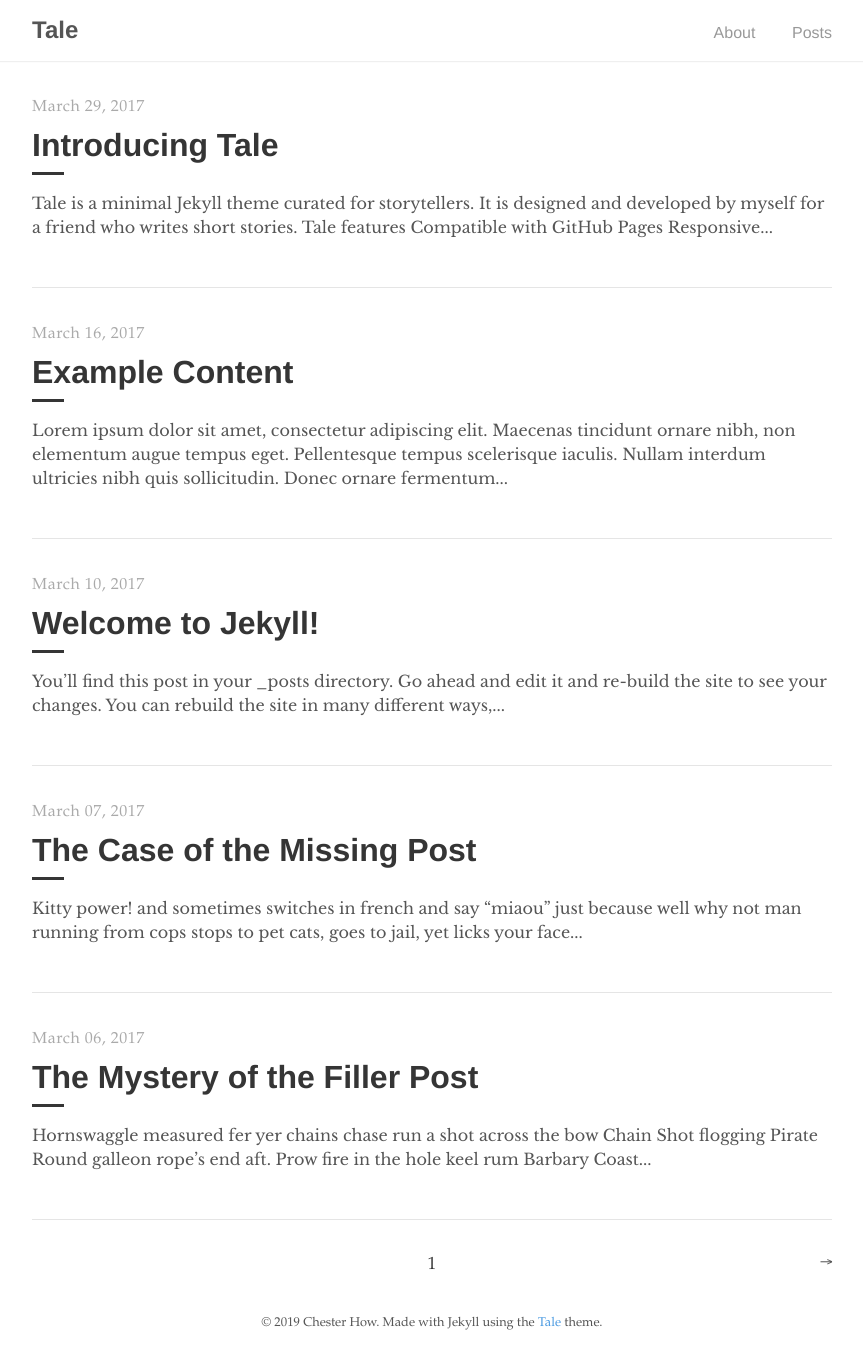
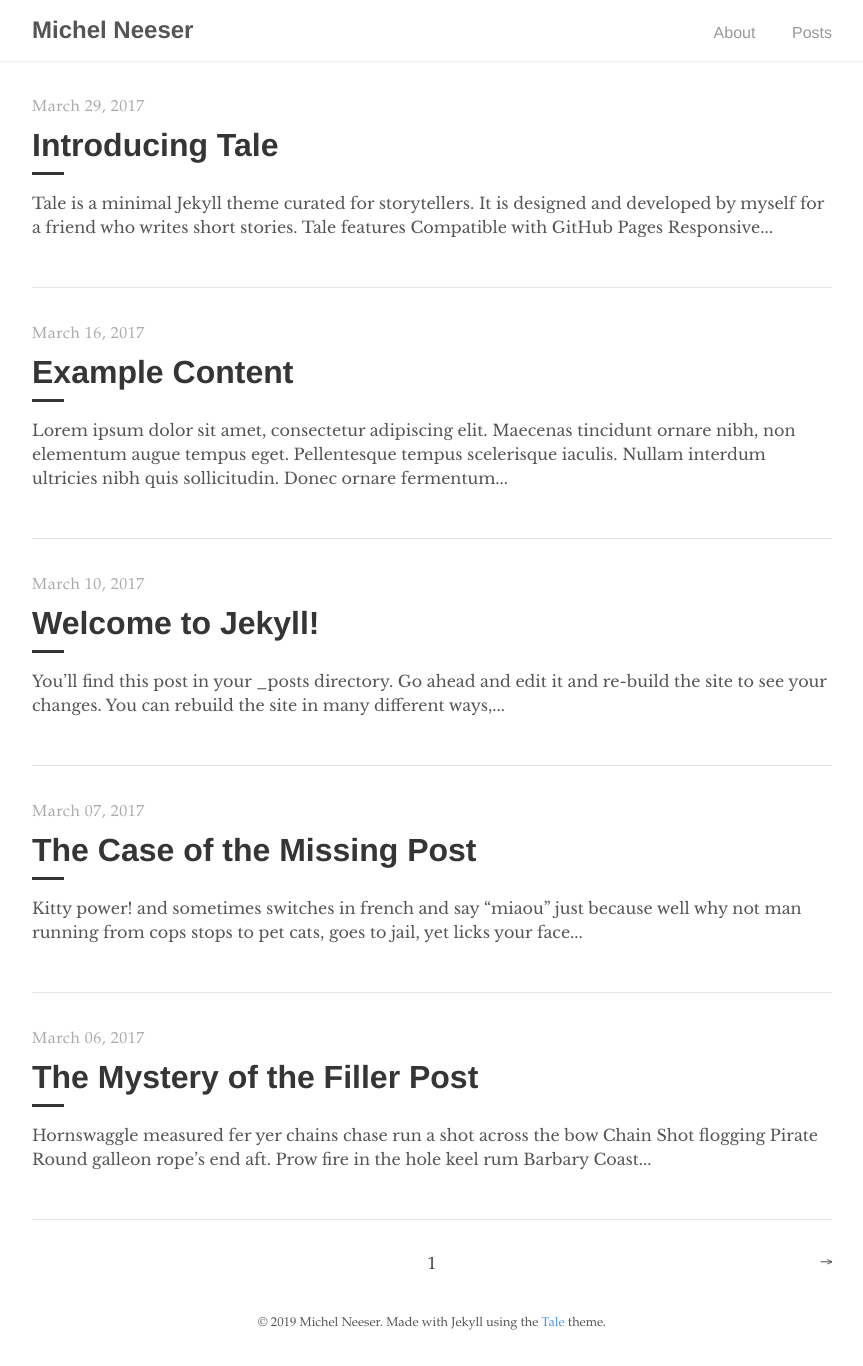
Before and after one commit to michelneeser/michelneeser.github.io, a Jekyll site: the page built from index.html, in a window 1280 px wide. Shown: the whole page, without its empty margins (208-1071 px from the left). Built offline with Jekyll 4.4.1, drawn with Linux system fonts in a browser that asks for light colours; the list of posts is cut into pages by our own code.

Commit message:
changed some meta info

```diff
--- a/_config.yml
+++ b/_config.yml
@@ -1,16 +1,16 @@
 # Site settings
-title:          Tale
+title:          Michel Neeser
 description:    "Minimal Jekyll theme for storytellers"
-url:            "https://chesterhow.github.io"
+url:            "https://michelneeser.github.io"
 
 # Google Analytics
 google_analytics: UA—XXXXXXXX-X
 
 # Author
 author:
-  name:         Chester How
-  url:          https://chester.how
-  email:        chesterhow@gmail.com
+  name:         Michel Neeser
+  url:          https://michelneeser.github.io
+  email:        yyy@yyy.com
 
 # Build settings
 markdown:       kramdown
@@ -27,7 +27,6 @@ plugins:
   - jekyll-feed
   - jekyll-paginate
   - jekyll-seo-tag
-  # - jemoji #Uncomment this to allow emoji in your post
 
 # Permalinks
 permalink:      /:year-:month-:day/:title
```
